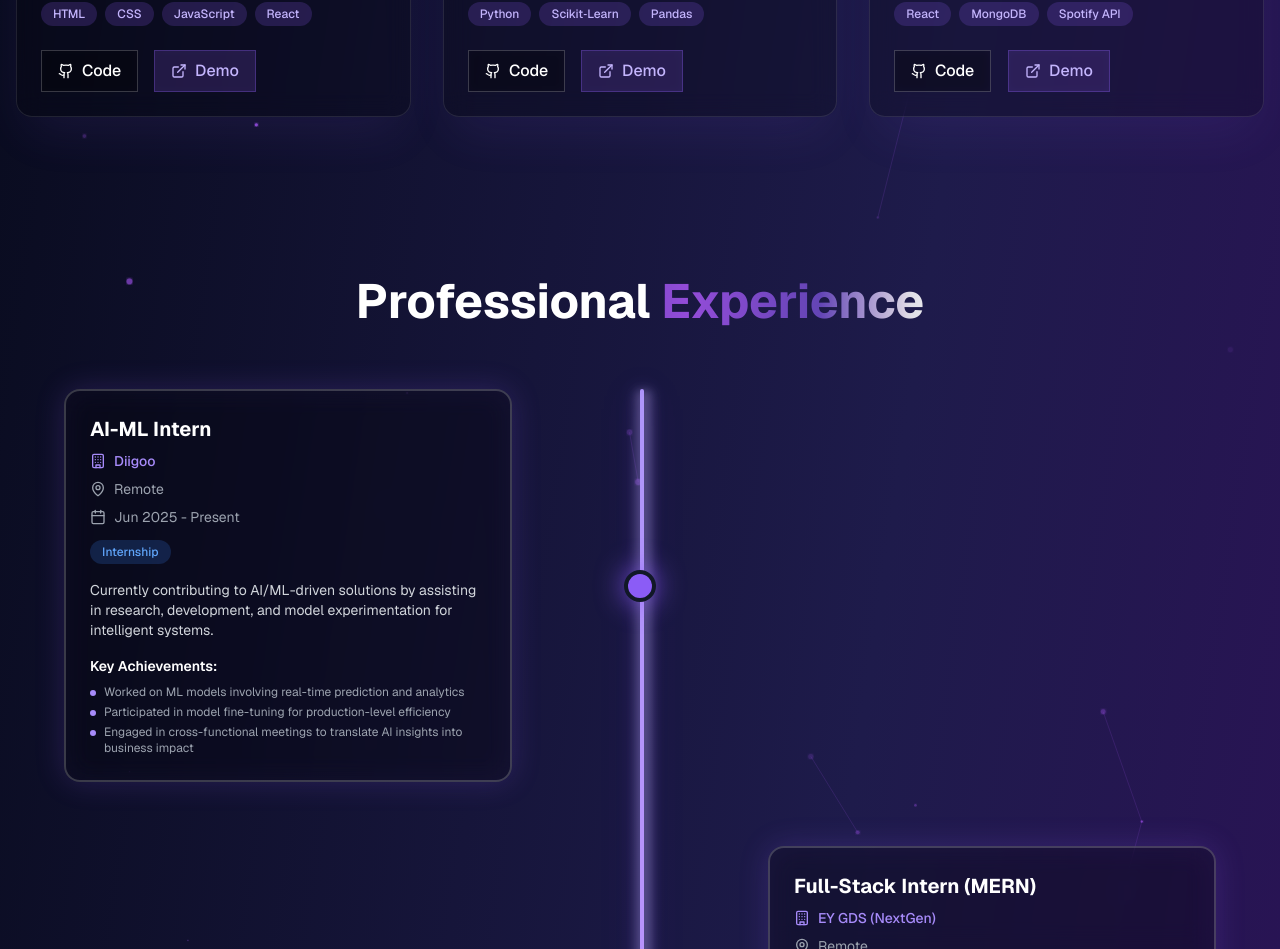
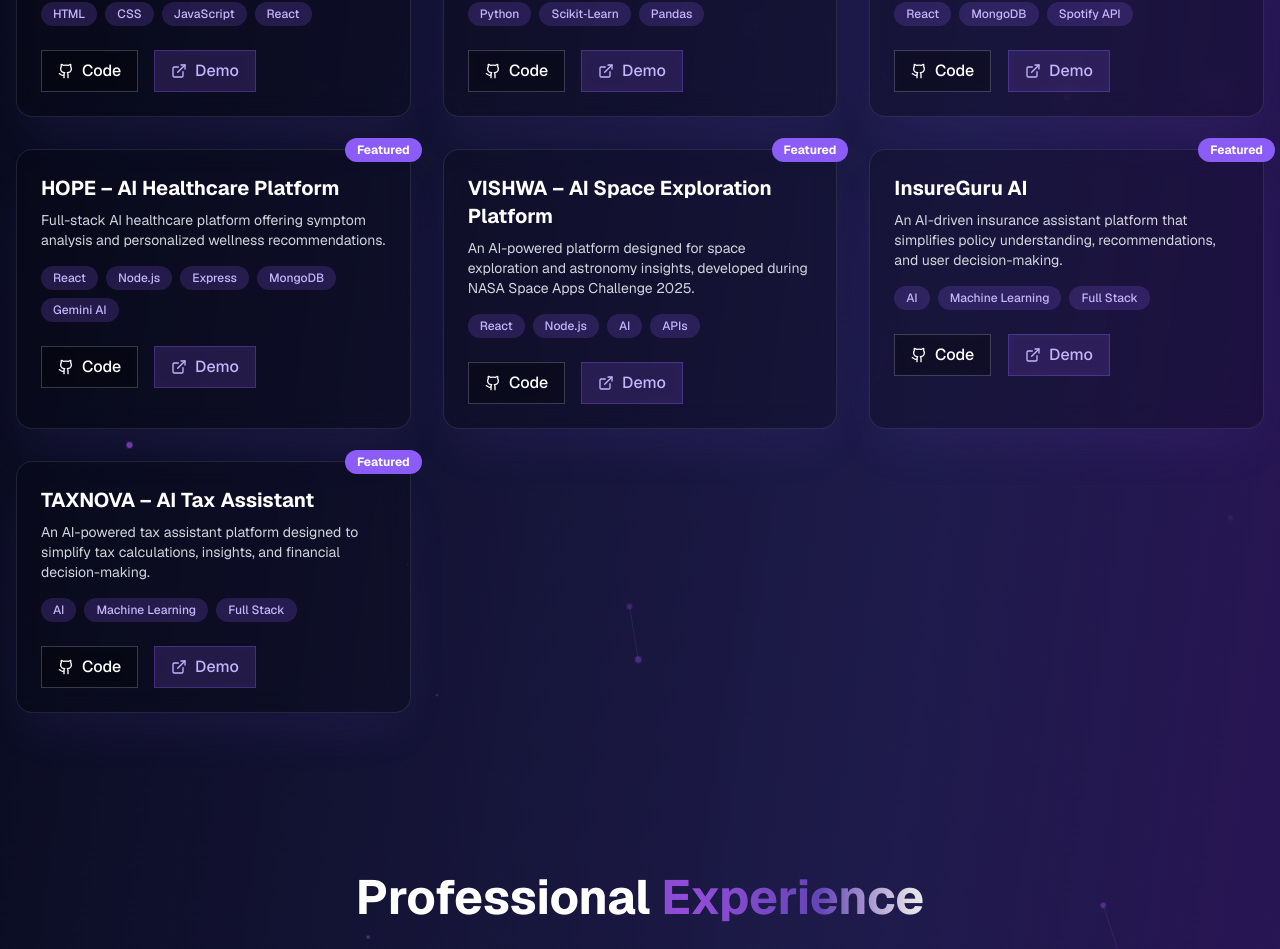
Before and after one commit to Rajeshaligeti/My-Portfolio, a Next.js app: page / in a window 1280 px wide. Shown: the part 2080-3029 px from the top of the page. Built offline with nearby package versions, Linux system fonts and the light colour scheme; a web font is replaced by a local one.

Commit message:
Update project list with new portfolio entries and placeholder links

```diff
--- a/components/projects.tsx
+++ b/components/projects.tsx
@@ -1,11 +1,9 @@
 "use client"
 
-import { motion } from "framer-motion"
+import { motion, useInView } from "framer-motion"
 import { useTheme } from "./theme-provider"
-import { useInView } from "framer-motion"
 import { useRef, useState } from "react"
 import { Github, ExternalLink, Filter } from "lucide-react"
-import { TRACE_OUTPUT_VERSION } from "next/dist/shared/lib/constants"
 
 const projectsData = [
   {
@@ -35,7 +33,7 @@ const projectsData = [
     techStack: ["Django", "Pandas", "Matplotlib"],
     category: "Full-stack",
     github: "https://github.com/Rajeshaligeti/InsightViz",
-    demo: "N/A",
+    demo: "https://insight-viz.vercel.app/",
     featured: true,
   },
   {
@@ -45,7 +43,7 @@ const projectsData = [
     techStack: ["Streamlit", "Python", "LangChain", "Ollama"],
     category: "AI/ML",
     github: "https://github.com/Rajeshaligeti/AI-Sentiment-Analyser",
-    demo: "N/A",
+    demo: "https://ai-sentiment-analyser-using-flask.onrender.com/",
     featured: false,
   },
   {
@@ -65,7 +63,7 @@ const projectsData = [
     techStack: ["Android", "Kotlin"],
     category: "Mobile",
     github: "https://github.com/Rajeshaligeti/AI_ChatBot_App",
-    demo: "N/A",
+    demo: "#",
     featured: false,
   },
   {
@@ -85,7 +83,7 @@ const projectsData = [
     techStack: ["Python", "Flask", "LangChain"],
     category: "AI/ML",
     github: "https://github.com/Rajeshaligeti/AI_Sentiment_Analyser_using_Flask",
-    demo: "N/A",
+    demo: "https://ai-sentiment-analyser-using-flask.onrender.com/",
     featured: true,
   },
   {
@@ -105,7 +103,7 @@ const projectsData = [
     techStack: ["Python", "Scikit‑Learn", "Pandas"],
     category: "AI/ML",
     github: "https://github.com/Rajeshaligeti/Cardiovascular_Risk_Prediction",
-    demo: "N/A",
+    demo: "#",
     featured: true,
   },
   {
@@ -125,7 +123,70 @@ const projectsData = [
     techStack: ["React", "MongoDB", "Spotify API"],
     category: "Full‑Stack",
     github: "https://github.com/Rajeshaligeti/AudioWave",
-    demo: "N/A",
+    demo: "#",
+    featured: true,
+  },
+  {
+    id: 13,
+    title: "HOPE – AI Healthcare Platform",
+    description: "Full-stack AI healthcare platform offering symptom analysis and personalized wellness recommendations.",
+    techStack: ["React", "Node.js", "Express", "MongoDB", "Gemini AI"],
+    highlights: [
+      "Integrated AI-powered symptom analysis using Gemini API",
+      "Developed REST APIs and responsive dashboards",
+      "Delivered real-time health insights and recommendations",
+    ],
+    category: "Full Stack",
+    github: "https://github.com/Rajeshaligeti/HOPE",
+    demo: "https://hope-nine-tau.vercel.app/",
+    featured: true,
+  },
+  {
+    id: 14,
+    title: "VISHWA – AI Space Exploration Platform",
+    description:
+      "An AI-powered platform designed for space exploration and astronomy insights, developed during NASA Space Apps Challenge 2025.",
+    techStack: ["React", "Node.js", "AI", "APIs"],
+    highlights: [
+      "Built intelligent system for exploring space data and astronomy insights",
+      "Integrated AI to assist users with space-related queries and learning",
+      "Achieved Semi-Finalist position in NASA Space Apps Challenge 2025",
+    ],
+    category: "AI Hackathon",
+    github: "https://github.com/Rajeshaligeti/VISHWA",
+    demo: "https://vishwa-astra.vercel.app/",
+    featured: true,
+  },
+  {
+    id: 15,
+    title: "InsureGuru AI",
+    description:
+      "An AI-driven insurance assistant platform that simplifies policy understanding, recommendations, and user decision-making.",
+    techStack: ["AI", "Machine Learning", "Full Stack"],
+    highlights: [
+      "Developed AI-based recommendation system for insurance plans",
+      "Simplified complex insurance data into user-friendly insights",
+      "Designed system to assist users in making informed financial decisions",
+    ],
+    category: "backend",
+    github: "https://github.com/Rajeshaligeti/Insure-guru-ai",
+    demo: "https://insure-guru-ai.lovable.app/",
+    featured: true,
+  },
+  {
+    id: 16,
+    title: "TAXNOVA – AI Tax Assistant",
+    description:
+      "An AI-powered tax assistant platform designed to simplify tax calculations, insights, and financial decision-making.",
+    techStack: ["AI", "Machine Learning", "Full Stack"],
+    highlights: [
+      "Built intelligent system for automated tax calculations and recommendations",
+      "Simplified complex tax rules into user-friendly insights",
+      "Designed for assisting users with financial planning and compliance",
+    ],
+    category: "Frontend",
+    github: "https://github.com/Rajeshaligeti/TAXNOVA",
+    demo: "https://taxnova-rho.vercel.app/",
     featured: true,
   }
 ];
```
